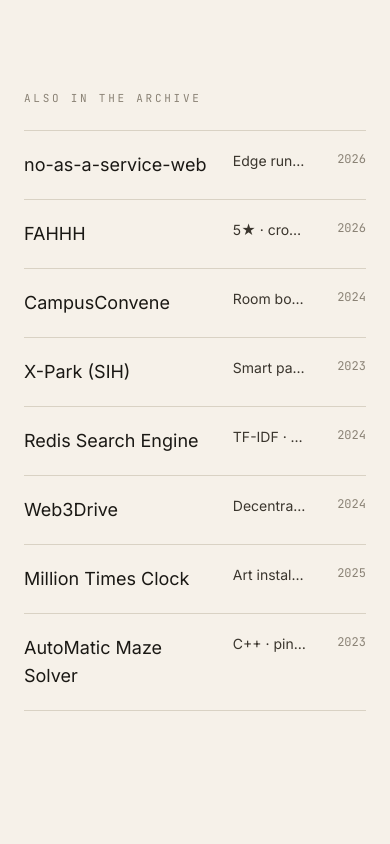
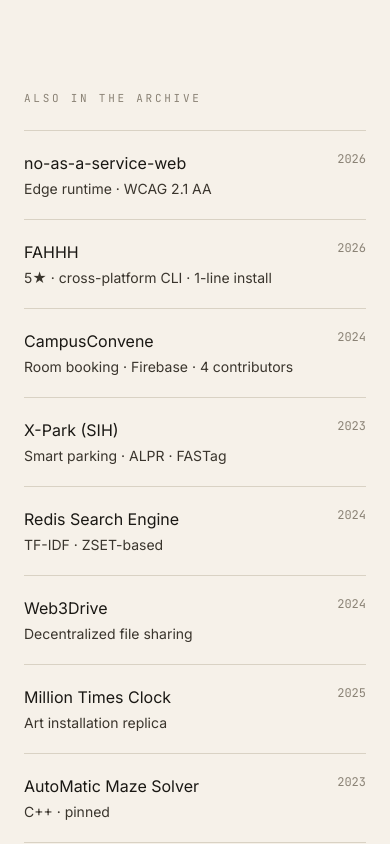
Before and after one commit to yasharyas/Yash-Arya-portfolio, a Next.js app: page / in a window 390 px wide. Shown: the part 9280-10124 px from the top of the page. Built offline with nearby package versions, Linux system fonts and the light colour scheme; no server answers.

Commit message:
fix(work): dedupe + reflow archive on mobile

```diff
--- a/components/Work.tsx
+++ b/components/Work.tsx
@@ -203,11 +203,8 @@
               <span
                 className="card-border-highlight absolute inset-x-0 top-0 h-px bg-ink pointer-events-none"
                 style={{ opacity: 0 }}
-              />              {/* Hover border highlight — opacity-only, no paint cost */}
-              <span
-                className="card-border-highlight absolute inset-x-0 top-0 h-px bg-ink pointer-events-none"
-                style={{ opacity: 0 }}
-              />              {/* Left rail */}
+              />
+              {/* Left rail */}
               <div className="col-span-12 md:col-span-2">
                 <p className="font-mono text-[11px] tracking-[0.2em] uppercase text-ember">
                   {p.index}
@@ -290,16 +287,16 @@
                   href={o.href}
                   target="_blank"
                   rel="noreferrer"
-                  className="grid grid-cols-12 gap-4 py-5 group"
+                  className="grid grid-cols-12 gap-x-4 gap-y-1 py-5 group"
                 >
-                  <span className="col-span-7 md:col-span-5 text-lg text-ink group-hover:text-ember transition-colors">
+                  <span className="col-span-9 md:col-span-5 text-base md:text-lg text-ink group-hover:text-ember transition-colors">
                     {o.name}
                   </span>
-                  <span className="col-span-3 md:col-span-5 text-sm text-ink2 truncate">
+                  <span className="col-span-3 md:col-span-2 md:order-3 text-right font-mono text-xs text-muted">
+                    {o.year}
+                  </span>
+                  <span className="col-span-12 md:col-span-5 md:order-2 text-sm text-ink2 md:truncate">
                     {o.note}
-                  </span>
-                  <span className="col-span-2 md:col-span-2 text-right font-mono text-xs text-muted">
-                    {o.year}
                   </span>
                 </a>
               </li>
```
